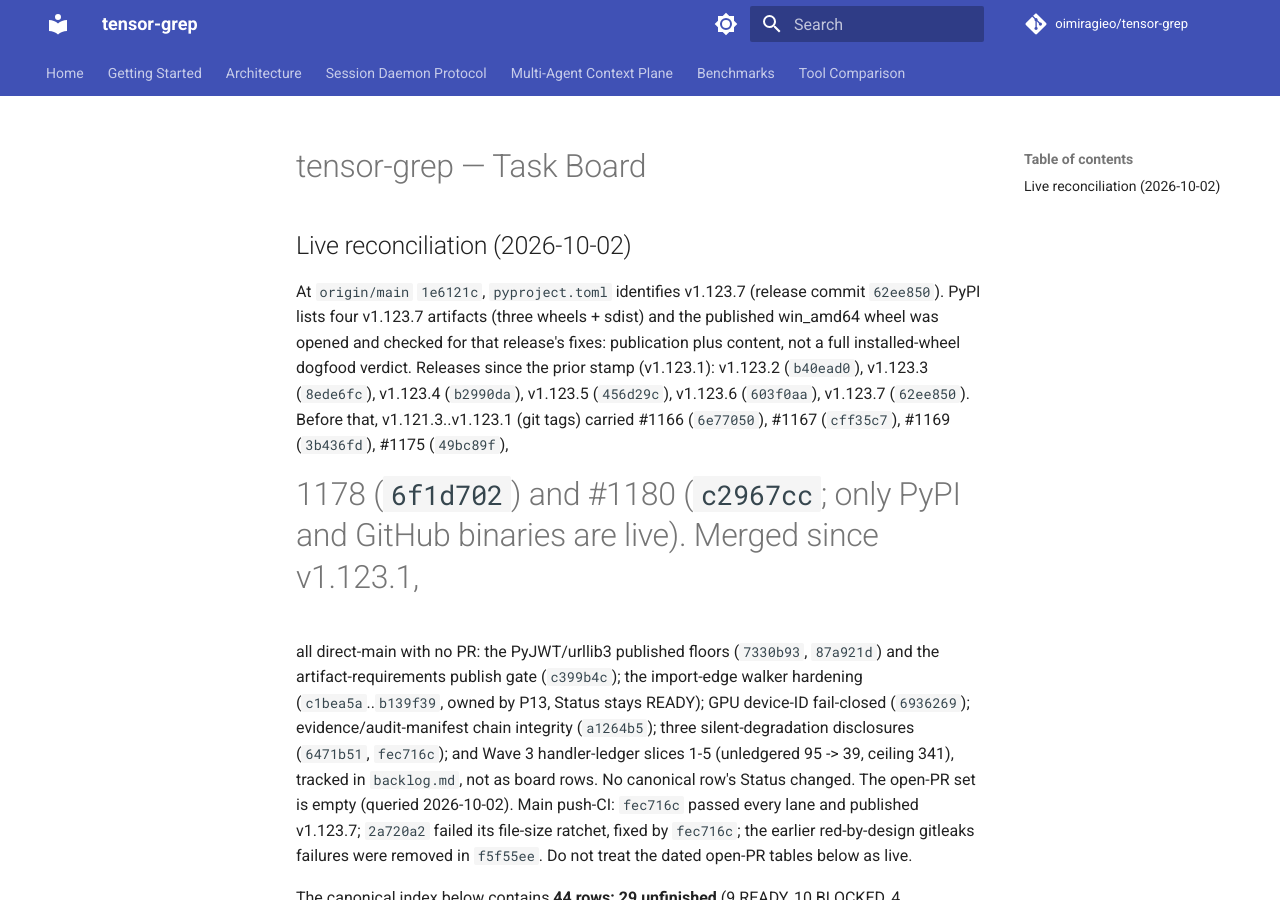
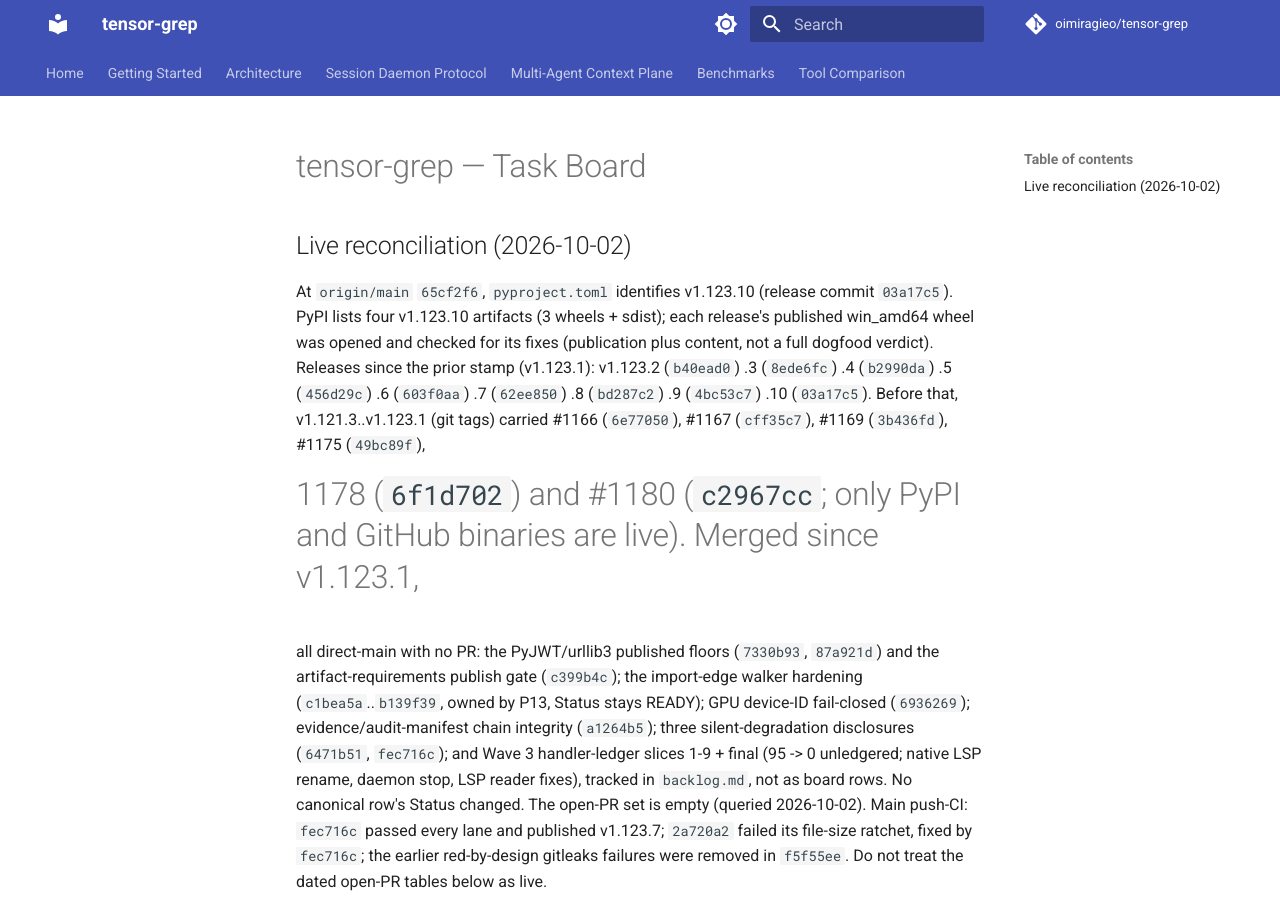
Before and after one commit to oimiragieo/tensor-grep, an MkDocs documentation site: the page built from docs/TASK_BOARD.md, in a window 1280 px wide and 900 px high. Built offline with MkDocs 1.6.1 and Material for MkDocs 9.7.7, drawn with Linux system fonts in a browser that asks for light colours; comment, search, counter and statistics services are not loaded; some of the changed text lies outside the part shown.

Commit message:
docs: reconcile TASK_BOARD to v1.123.10 (stamp was 3 releases behind)
Reconciled against the releases and merges since the v1.123.7 stamp; open-PR set
empty (queried); no canonical row's Status changed. 79,988 of 80,000 bytes.

Co-Authored-By: Claude Sonnet 5.5 <noreply@anthropic.com>

```diff
--- a/docs/TASK_BOARD.md
+++ b/docs/TASK_BOARD.md
@@ -2,19 +2,18 @@
 
 ## Live reconciliation (2026-10-02)
 
-At `origin/main` `1e6121c`, `pyproject.toml` identifies v1.123.7 (release commit `62ee850`). PyPI lists
-four v1.123.7 artifacts (three wheels + sdist) and the published win_amd64 wheel was opened and checked
-for that release's fixes: publication plus content, not a full installed-wheel dogfood verdict. Releases
-since the prior stamp (v1.123.1): v1.123.2 (`b40ead0`), v1.123.3 (`8ede6fc`), v1.123.4 (`b2990da`),
-v1.123.5 (`456d29c`), v1.123.6 (`603f0aa`), v1.123.7 (`62ee850`). Before that, v1.121.3..v1.123.1 (git
-tags) carried #1166 (`6e77050`), #1167 (`cff35c7`), #1169 (`3b436fd`), #1175 (`49bc89f`),
+At `origin/main` `65cf2f6`, `pyproject.toml` identifies v1.123.10 (release commit `03a17c5`). PyPI lists
+four v1.123.10 artifacts (3 wheels + sdist); each release's published win_amd64 wheel was opened and
+checked for its fixes (publication plus content, not a full dogfood verdict). Releases since the prior
+stamp (v1.123.1): v1.123.2 (`b40ead0`) .3 (`8ede6fc`) .4 (`b2990da`) .5 (`456d29c`) .6 (`603f0aa`) .7
+(`62ee850`) .8 (`bd287c2`) .9 (`4bc53c7`) .10 (`03a17c5`). Before that, v1.121.3..v1.123.1 (git tags) carried #1166 (`6e77050`), #1167 (`cff35c7`), #1169 (`3b436fd`), #1175 (`49bc89f`),
 #1178 (`6f1d702`) and #1180 (`c2967cc`; only PyPI and GitHub binaries are live). Merged since v1.123.1,
 all direct-main with no PR: the PyJWT/urllib3 published floors (`7330b93`, `87a921d`) and the
 artifact-requirements publish gate (`c399b4c`); the import-edge walker hardening (`c1bea5a`..`b139f39`,
 owned by P13, Status stays READY); GPU device-ID fail-closed (`6936269`); evidence/audit-manifest chain
 integrity (`a1264b5`); three silent-degradation disclosures (`6471b51`, `fec716c`); and Wave 3
-handler-ledger slices 1-5 (unledgered 95 -> 39, ceiling 341), tracked in `backlog.md`, not as board
-rows. No canonical row's Status changed. The open-PR set is empty (queried 2026-10-02). Main push-CI:
+handler-ledger slices 1-9 + final (95 -> 0 unledgered; native LSP rename, daemon stop, LSP reader fixes),
+tracked in `backlog.md`, not as board rows. No canonical row's Status changed. The open-PR set is empty (queried 2026-10-02). Main push-CI:
 `fec716c` passed every lane and published v1.123.7; `2a720a2` failed its file-size ratchet, fixed by
 `fec716c`; the earlier red-by-design gitleaks failures were removed in `f5f55ee`. Do not treat the
 dated open-PR tables below as live.
@@ -230,7 +229,7 @@ Canonical status index version: 2026-09-07.1
 
 ## Live campaign snapshot
 
-Last reconciled: **2026-10-02** (stamp `post-**v1.123.7**`; live release/PR census and canonical
+Last reconciled: **2026-10-02** (stamp `post-**v1.123.10**`; live release/PR census and canonical
 status counts are recorded at the top of this file. This does not re-audit every row's
 underlying product behavior or clear the red main CI gate.)
 
```
